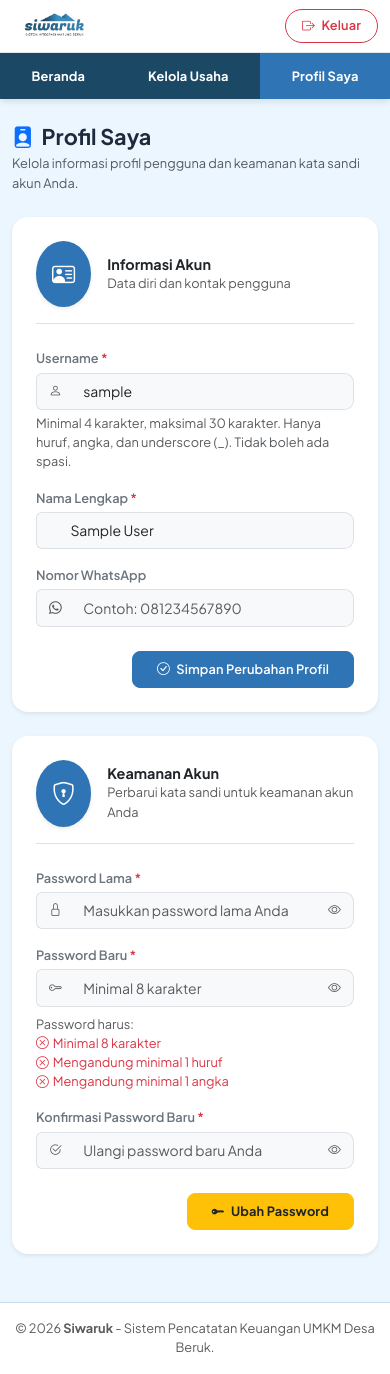
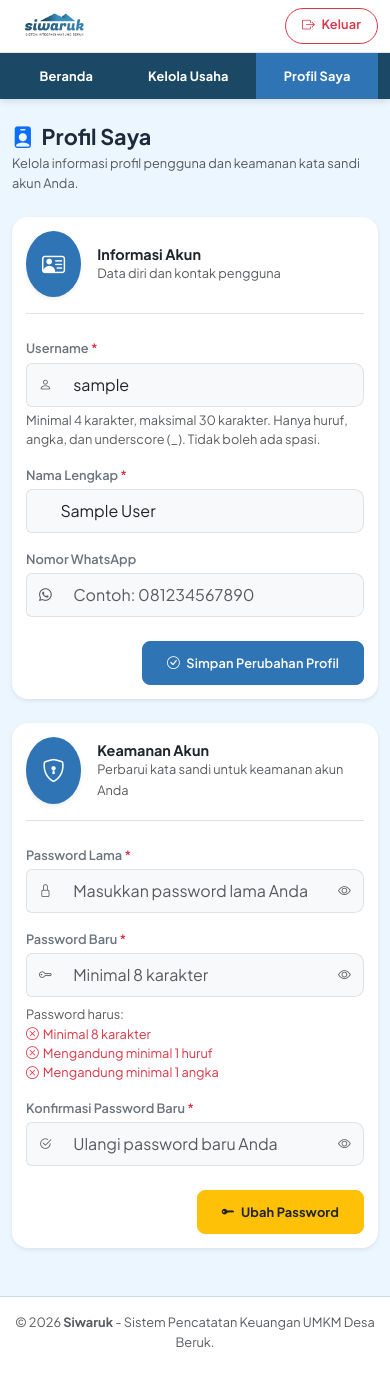
Before and after one commit to adindanrsn/siwaruk, a Flask app: page /auth/profil in a window 390 px wide. After the commit the page ends 1348 px from the top, so only its background shows below. Run offline with Flask 3, Linux system fonts and the light colour scheme; the visitor is signed in with stand-in values (Sample User, id 1); data that the repository does not hold is empty.

Commit message:
Improve responsive typography and mobile UI

```diff
--- a/app/static/css/siwaruk.css
+++ b/app/static/css/siwaruk.css
@@ -673,3 +673,190 @@ small, .small, .text-muted, caption {
         height: 40px;
     }
 }
+
+/* ===================================================================
+   20. PAGE-LEVEL RESPONSIVE — per-page overrides
+   Covers: Dashboard, Kelola Usaha/Produk/Transaksi, Laporan, Profil, Tentang
+   =================================================================== */
+
+/* ── 20a. Page headings: override hardcoded inline font-sizes ──
+   Selectors target common heading patterns across pos/riwayat/preview pages. */
+.pos-header h3.fw-bold,
+.pos-container h3.fw-bold,
+.preview-container h3.fw-bold {
+    font-size: var(--fs-page-title) !important;
+}
+
+/* ── 20b. Dashboard — Quick Action icon circles scale on mobile ── */
+@media (max-width: 575.98px) {
+    /* Quick action icon circles (inline style width/height 52px) */
+    div.col-4 span.rounded-circle {
+        width: clamp(40px, 10vw, 52px) !important;
+        height: clamp(40px, 10vw, 52px) !important;
+        font-size: clamp(1.1rem, 4vw, 1.5rem) !important;
+    }
+    /* Laporan download buttons: compact on xs */
+    #btnExportPdf,
+    #btnExportExcel {
+        min-height: 36px;
+        padding: 0.3rem 0.7rem;
+        font-size: var(--fs-xs);
+    }
+}
+
+/* ── 20c. Laporan Keuangan ── */
+/* Period filter buttons — touch-friendly */
+#filterForm .btn-seg {
+    min-height: 40px;
+    padding: 0.35rem 0.65rem;
+    font-size: var(--fs-xs);
+}
+
+@media (max-width: 399.98px) {
+    /* Summary icon circles (inline style 56px) */
+    .card-custom [style*="width: 56px"] {
+        width: 44px !important;
+        height: 44px !important;
+        font-size: 1.25rem !important;
+        border-radius: 0.5rem !important;
+    }
+    /* Chart container slightly shorter on very small screens */
+    .chart-container {
+        min-height: 240px !important;
+    }
+}
+
+/* ── 20d. Kelola Produk ── */
+.produk-title {
+    font-size: var(--fs-page-title) !important;
+}
+
+@media (max-width: 767.98px) {
+    /* Produk table: horizontal scroll, no layout break */
+    .produk-card {
+        overflow-x: auto !important;
+        -webkit-overflow-scrolling: touch;
+    }
+    .produk-table th {
+        font-size: var(--fs-xs) !important;
+        padding: 0.6rem 0.75rem !important;
+        white-space: nowrap;
+    }
+    .produk-table td {
+        font-size: var(--fs-sm) !important;
+        padding: 0.6rem 0.75rem !important;
+        white-space: nowrap;
+    }
+    /* Action buttons in produk table */
+    .btn-action-edit,
+    .btn-action-delete {
+        min-height: 36px;
+        padding: 0.3rem 0.6rem !important;
+        font-size: var(--fs-xs) !important;
+    }
+}
+
+/* ── 20e. Kelola Transaksi — POS Kasir ── */
+@media (max-width: 767.98px) {
+    /* Product grid: 2 columns on tablet/mobile */
+    .product-grid {
+        grid-template-columns: repeat(2, 1fr) !important;
+    }
+    /* Cart total: slightly smaller on mobile */
+    .total-amount {
+        font-size: clamp(1.1rem, 5vw, 1.5rem) !important;
+    }
+}
+
+@media (max-width: 399.98px) {
+    .product-grid {
+        gap: 0.5rem !important;
+        padding: 0.75rem !important;
+    }
+    .prod-name  { font-size: 0.8rem !important; }
+    .prod-price { font-size: 0.82rem !important; }
+}
+
+/* Riwayat Transaksi — horizontal scroll on mobile */
+@media (max-width: 767.98px) {
+    .table-responsive {
+        overflow-x: auto !important;
+        -webkit-overflow-scrolling: touch;
+    }
+    .modal-title,
+    .offcanvas-title {
+        font-size: clamp(0.95rem, 3vw, 1.15rem) !important;
+    }
+}
+
+/* ── 20f. Tentang Siwaruk — mobile tweaks ── */
+@media (max-width: 575.98px) {
+    .hero-title {
+        letter-spacing: 0.03em !important;
+    }
+    .feature-grid {
+        gap: 0.75rem !important;
+    }
+    .tim-grid {
+        gap: 0.5rem !important;
+    }
+    .tim-member {
+        padding: 0.4rem 0.85rem 0.4rem 0.5rem !important;
+    }
+}
+
+/* ── 20g. Global mobile: ensure interactive elements ≥ 44px ── */
+@media (max-width: 767.98px) {
+    /* Inputs: 16px prevents iOS auto-zoom on focus */
+    .form-control,
+    .form-select {
+        min-height: 44px !important;
+        font-size: 16px !important;
+    }
+    /* Navigation items */
+    .main-nav-bar .nav-link-item {
+        min-height: 44px;
+        display: flex;
+        align-items: center;
+    }
+    /* Primary / default buttons: thumb-friendly */
+    .btn:not(.btn-close):not(.btn-xs) {
+        min-height: 44px;
+    }
+    /* Small buttons: slightly relaxed — still tappable */
+    .btn-sm {
+        min-height: 36px !important;
+    }
+}
+
+/* ── 20h. Extra-small (<= 400px) — compact universal spacing ── */
+@media (max-width: 399.98px) {
+    .container,
+    .container-fluid {
+        padding-left: 0.75rem !important;
+        padding-right: 0.75rem !important;
+    }
+    .card-custom {
+        padding: 0.875rem !important;
+    }
+    .row.g-3 {
+        --bs-gutter-x: 0.75rem;
+        --bs-gutter-y: 0.75rem;
+    }
+    .badge {
+        font-size: 0.7rem !important;
+        padding: 0.3em 0.55em !important;
+    }
+}
+
+/* ── 20i. Prevent horizontal overflow on any mobile screen ── */
+@media (max-width: 767.98px) {
+    body {
+        overflow-x: hidden;
+    }
+    .main-nav-bar {
+        overflow-x: auto;
+        -webkit-overflow-scrolling: touch;
+        flex-wrap: nowrap !important;
+    }
+}
```
